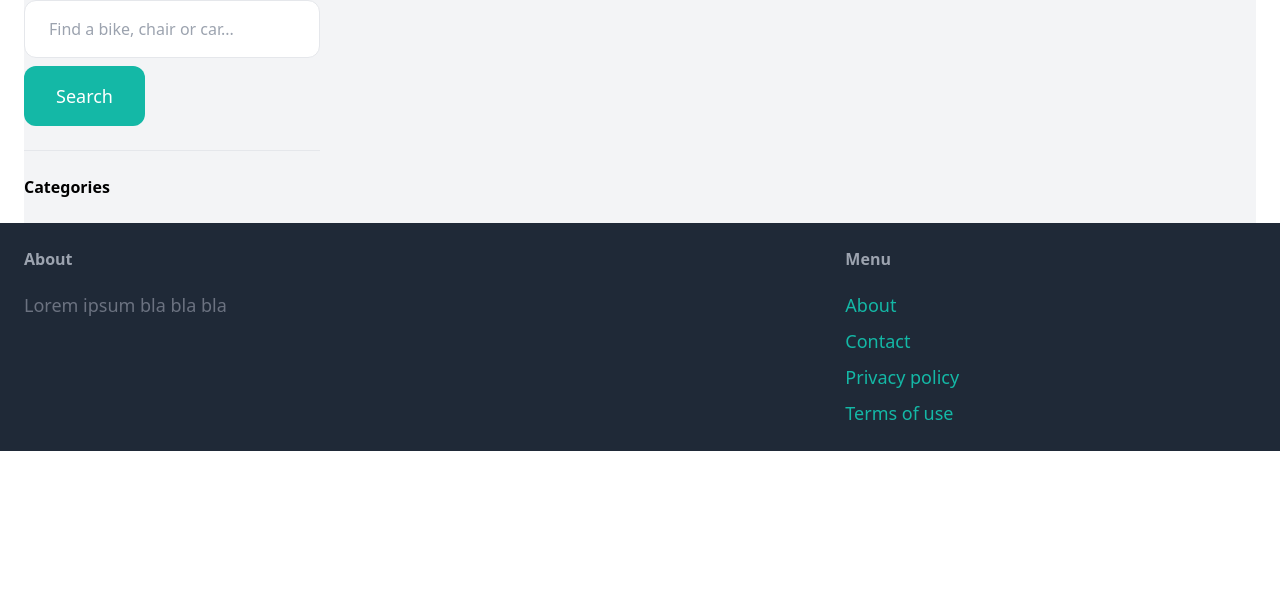
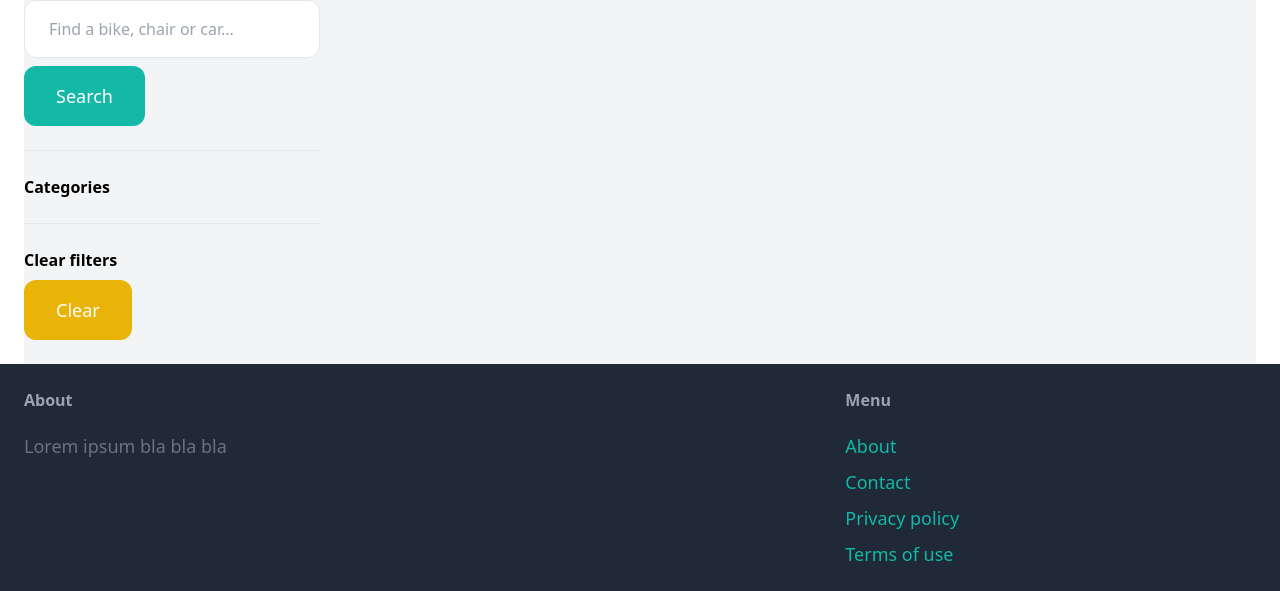
Before and after one commit to SultanEsen/marketplace, a Django app: page /items/ in a window 1280 px wide. Shown: the part 77-668 px from the top of the page. Run offline with Django 4.2, Linux system fonts and the light colour scheme; data that the repository does not hold is empty; some libraries are stand-ins or nearby versions.

Commit message:
clear filters

```diff
--- a/marketplace/item/templates/item/items.html
+++ b/marketplace/item/templates/item/items.html
@@ -23,6 +23,15 @@
                  {% endfor %}
              </ul>
 
+             <hr class="my-6">
+
+             <p class="font-semibold">Clear filters</p>
+
+             <ul>
+                 <li><a href="{% url 'item:items' %}"class="mt-2 py-4 px-8 inline-block bg-yellow-500 text-lg rounded-xl text-white">Clear</a>
+                 </li>
+             </ul>
+
          </div>
 
         <div class="col-span-3">
```
